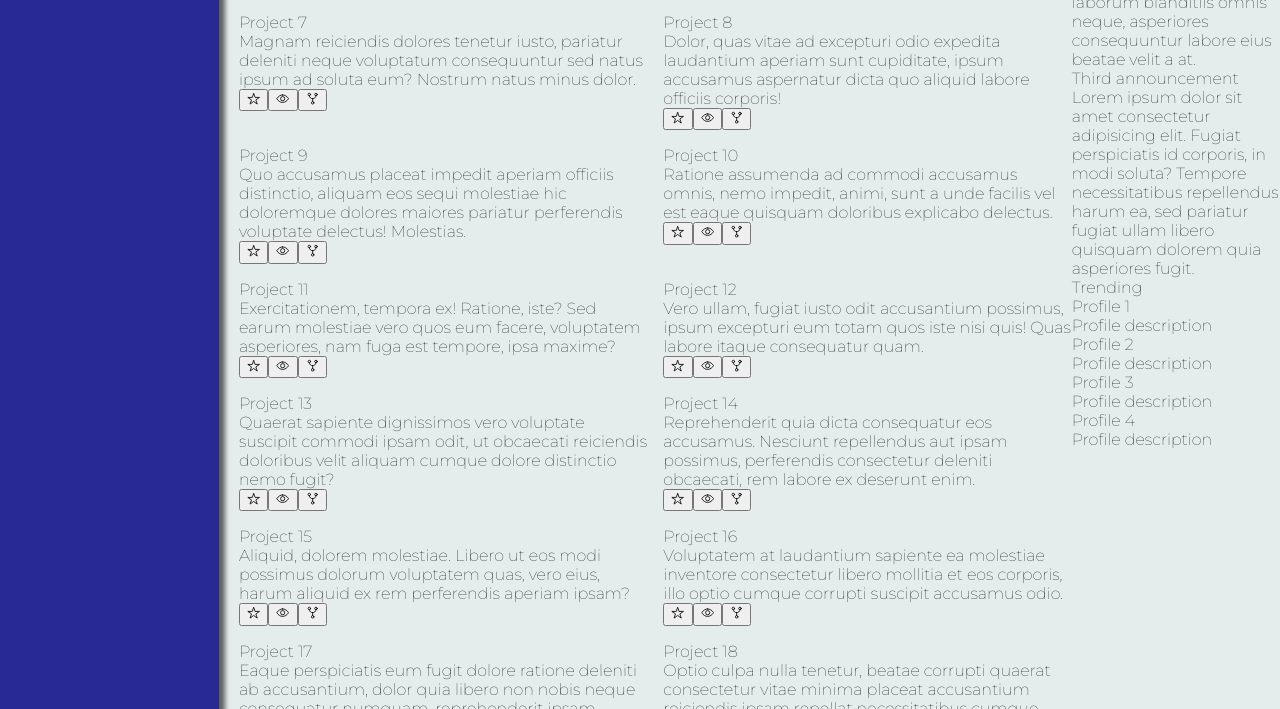
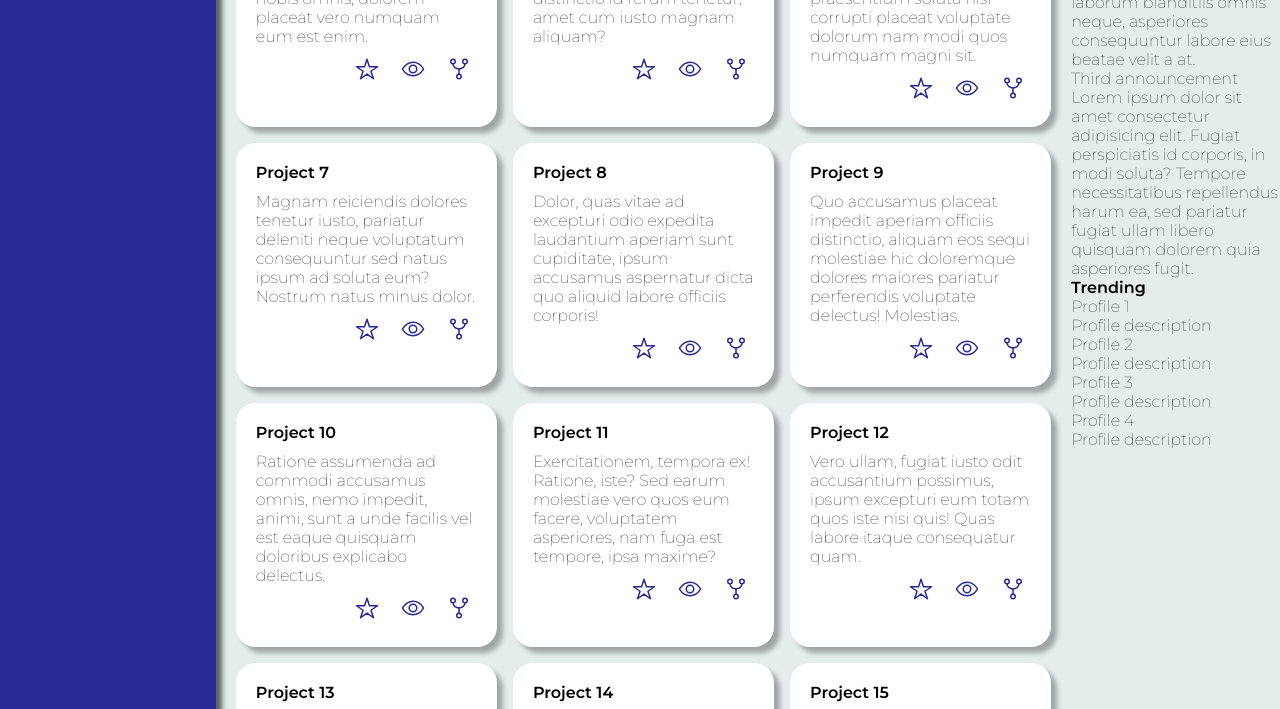
Before and after one commit to MPenunuri/dashboard, a plain HTML site: page index.html in a window 1280 px wide. Shown: the part 565-1274 px from the top of the page. Drawn offline with nearby package versions, Linux system fonts and the light colour scheme.

Commit message:
Add some styles to grid layout

```diff
--- a/style.css
+++ b/style.css
@@ -48,11 +48,18 @@ time, mark, audio, video {
 .projectsGridContainer{
     width: 80%;
     flex-shrink: 0;
+    gap: 10px;
+}
+
+h2{
+    font-weight: 600;
+    font-size: 1rem;
 }
 
 .projectsGrid{
+    padding-right: 20px;
     display: grid;
-    grid-template-columns: repeat(auto-fill, minmax(300px, 1fr));
+    grid-template-columns: repeat(auto-fill, minmax(250px, 1fr));
     gap: 1rem;
 }
 
@@ -157,3 +164,34 @@ header{
     background-color: rgba(211, 202, 202, 0.3);
     padding: 2px;
 }
+
+.projectContainer{
+    background-color: white;
+    border-radius: 20px;
+    padding: 20px;
+    gap: 10px;
+    box-shadow: 6px 6px 5px rgb(0, 0, 0,.3);
+}
+
+.projectName{
+    font-weight: 600;
+}
+
+button{
+    appearance: none;
+    background-color: transparent;
+    border: none;
+    color: rgb(41, 41, 149);
+    font-size: 1.5rem;
+}
+
+button:hover{
+    color: white;
+    background-color: rgb(41, 41, 149);
+    border-radius: 100px;
+}
+
+.projectButtons{
+    justify-content: flex-end;
+    gap: 10px;
+}
```
